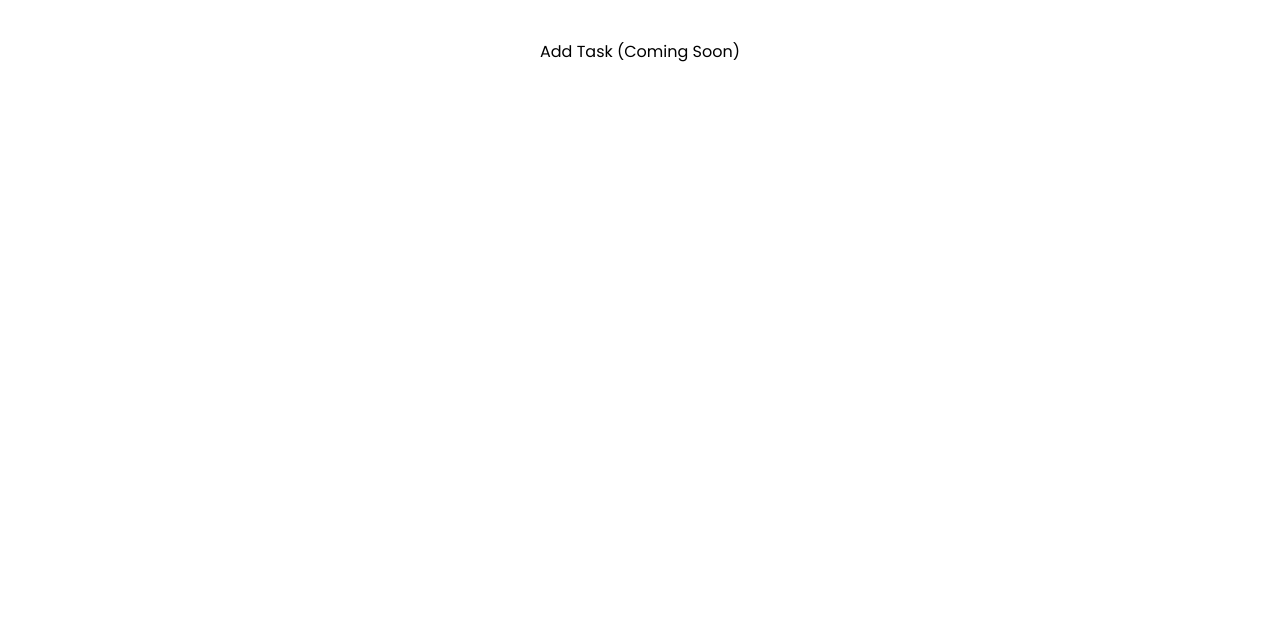
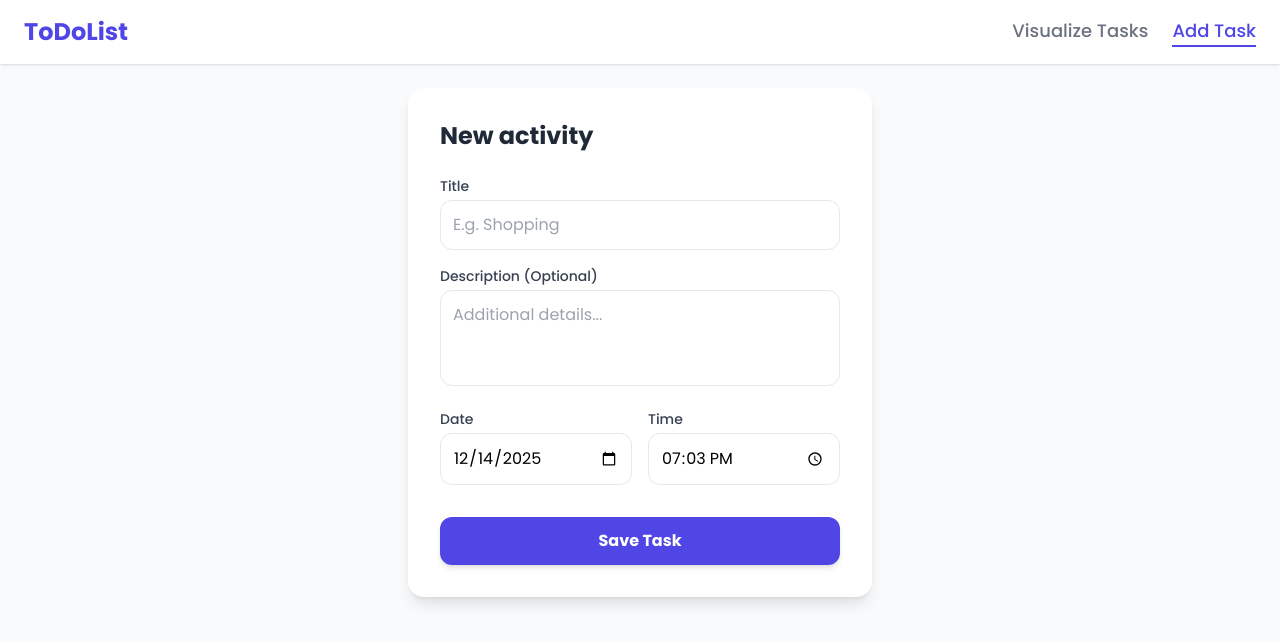
Before and after one commit to GalbasiniMirko/todolist, a React (Vite) app in the folder frontend/: page /add in a window 1280 px wide. Shown: the top 642 px of the page. Built offline with nearby package versions, Linux system fonts and the light colour scheme; sample sign-in values are in the browser's storage.

Commit message:
feat(frontend): add AddPage for creating new task

```diff
--- a/frontend/src/App.jsx
+++ b/frontend/src/App.jsx
@@ -3,6 +3,7 @@ import LoginPage from "./pages/LoginPage";
 import SignupPage from "./pages/SignupPage";
 import RequireAuth from "./components/RequireAuth";
 import VisualizeTasks from "./pages/VisualizeTasks";
+import AddTask from "./pages/AddTask";
 
 function App() {
   return (
@@ -14,7 +15,7 @@ function App() {
 
       <Route element={<RequireAuth />}>
         <Route path="/homepage" element={<VisualizeTasks />} />
-        <Route path="/add" element={<h1 className="text-center mt-10">Add Task (Coming Soon)</h1>} />
+        <Route path="/add" element={<AddTask />} />
       </Route>
 
       <Route path="*" element={<h1 className="text-center mt-10">404 Page not found.</h1>} />
--- /dev/null
+++ b/frontend/src/pages/AddTask.jsx
@@ -0,0 +1,128 @@
+import { useState } from "react";
+import { useNavigate } from "react-router-dom";
+import Navbar from "../components/Navbar";
+
+function AddTask() {
+    const navigate = useNavigate();
+    const [error, setError] = useState("");
+
+    const today = new Date().toISOString().split('T')[0];
+    const now = new Date().toLocaleTimeString('it-IT', { hour: '2-digit', minute: '2-digit' });
+
+    const [formData, setFormData] = useState({
+        title: "",
+        description: "",
+        date: today,
+        time: now,
+    });
+
+    const handleChange = (e) => {
+        setFormData({ ...formData, [e.target.name]: e.target.value });
+    };
+
+    const handleSubmit = async (e) => {
+        e.preventDefault();
+        setError("");
+
+        const token = localStorage.getItem("token");
+        if (!token) {
+            navigate("/login");
+            return;
+        }
+
+        try {
+            const response = await fetch("http://localhost:8080/api/tasks", {
+                method: "POST",
+                headers: {
+                    "Content-Type": "application/json",
+                    "Authorization": `Bearer ${token}`
+                },
+                body: JSON.stringify(formData)
+            });
+
+            if (!response.ok) {
+                throw new Error("Error saving");
+            }
+
+            navigate("/homepage");
+
+        } catch (err) {
+            setError(err.message);
+        }
+    };
+
+    return (
+        <div className="min-h-screen bg-gray-50">
+            <Navbar />
+            <div className="p-6 max-w-lg mx-auto">
+                <div className="bg-white p-8 rounded-2xl shadow-lg">
+                    <h1 className="text-2xl font-bold mb-6 text-gray-800">New activity</h1>
+
+                    {error && <p className="text-red-500 mb-4">{error}</p>}
+
+                    <form onSubmit={handleSubmit} className="flex flex-col gap-4">
+
+                        <div>
+                            <label className="block text-sm font-medium text-gray-700 mb-1">Title</label>
+                            <input
+                                type="text"
+                                name="title"
+                                required
+                                value={formData.title}
+                                onChange={handleChange}
+                                placeholder="E.g. Shopping"
+                                className="w-full border p-3 rounded-xl focus:ring-2 focus:ring-indigo-500 outline-none"
+                            />
+                        </div>
+
+                        <div>
+                            <label className="block text-sm font-medium text-gray-700 mb-1">Description (Optional)</label>
+                            <textarea
+                                name="description"
+                                value={formData.description}
+                                onChange={handleChange}
+                                placeholder="Additional details..."
+                                className="w-full border p-3 rounded-xl focus:ring-2 focus:ring-indigo-500 outline-none h-24 resize-none"
+                            />
+                        </div>
+
+                        <div className="flex gap-4">
+                            <div className="w-1/2">
+                                <label className="block text-sm font-medium text-gray-700 mb-1">Date</label>
+                                <input
+                                    type="date"
+                                    name="date"
+                                    required
+                                    value={formData.date}
+                                    onChange={handleChange}
+                                    className="w-full border p-3 rounded-xl focus:ring-2 focus:ring-indigo-500 outline-none"
+                                />
+                            </div>
+
+                            <div className="w-1/2">
+                                <label className="block text-sm font-medium text-gray-700 mb-1">Time</label>
+                                <input
+                                    type="time"
+                                    name="time"
+                                    required
+                                    value={formData.time}
+                                    onChange={handleChange}
+                                    className="w-full border p-3 rounded-xl focus:ring-2 focus:ring-indigo-500 outline-none"
+                                />
+                            </div>
+                        </div>
+
+                        <button
+                            type="submit"
+                            className="w-full bg-indigo-600 text-white font-bold py-3 rounded-xl mt-4 hover:bg-indigo-700 transition shadow-md"
+                        >
+                            Save Task
+                        </button>
+                    </form>
+                </div>
+            </div>
+        </div>
+    );
+}
+
+export default AddTask;
```
